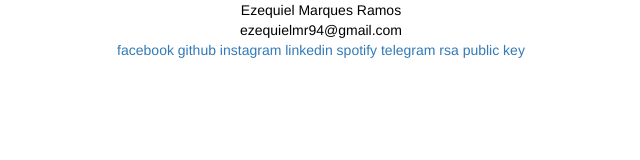
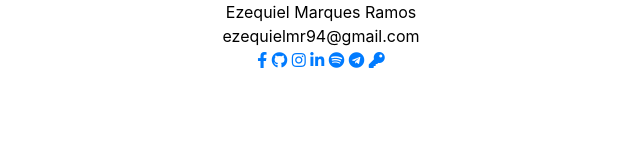
Before and after one commit to ezequielramos/about_me, a plain HTML site: page index.html in a window 1280 px wide. Shown: the whole page, without its empty margins (319-959 px from the left). Drawn offline with nearby package versions, Linux system fonts and the light colour scheme.

Commit message:
added icons fa

```diff
--- a/index.html
+++ b/index.html
@@ -3,8 +3,9 @@
 <head>
     <title>Ezequiel Ramos</title>
     <link rel="stylesheet" type="text/css" href="index.css">
-    <link rel="stylesheet" href="//maxcdn.bootstrapcdn.com/bootstrap/3.3.1/css/bootstrap.min.css" />
-    <link rel="stylesheet" href="//cdnjs.cloudflare.com/ajax/libs/font-awesome/4.7.0/css/font-awesome.min.css">
+    <link rel="stylesheet"
+        href="https://cdnjs.cloudflare.com/ajax/libs/twitter-bootstrap/4.3.1/css/bootstrap.min.css" />
+    <link rel="stylesheet" href="https://cdnjs.cloudflare.com/ajax/libs/font-awesome/5.11.2/css/all.min.css">
 </head>
 
 <body class="body">
@@ -22,25 +23,25 @@
         <div class="row">
             <div class="col-sm-12">
                 <a href="https://www.facebook.com/ezequiel.maques.ramos">
-                    facebook
+                    <i class="fab fa-facebook-f"></i>
                 </a>
                 <a href="https://github.com/ezequielramos">
-                    github
+                    <i class="fab fa-github"></i>
                 </a>
                 <a href="https://www.instagram.com/ezequielmramos/">
-                    instagram
+                    <i class="fab fa-instagram"></i>
                 </a>
                 <a href="https://www.linkedin.com/in/ezequiel-ramos-915ba677/">
-                    linkedin
+                    <i class="fab fa-linkedin-in"></i>
                 </a>
                 <a href="https://open.spotify.com/user/ezequiel.ramos">
-                    spotify
+                    <i class="fab fa-spotify"></i>
                 </a>
                 <a href="https://telegram.me/ezequielmramos">
-                    telegram
+                    <i class="fab fa-telegram"></i>
                 </a>
                 <a href="https://github.com/ezequielramos/about_me/blob/master/rsa_public_key_ezequielramos.pfx">
-                    rsa public key
+                    <i class="fas fa-key"></i>
                 </a>
             </div>
         </div>
```
